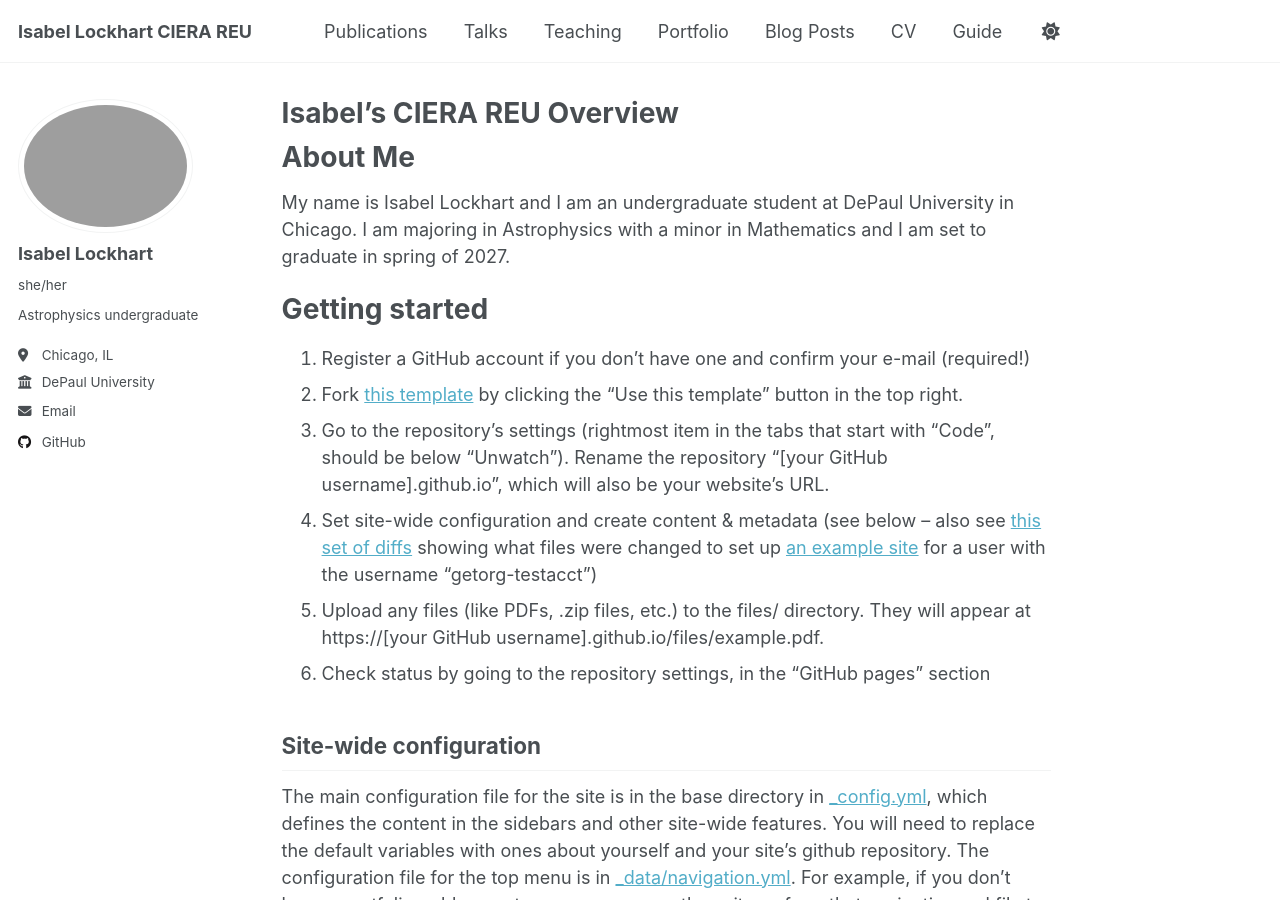
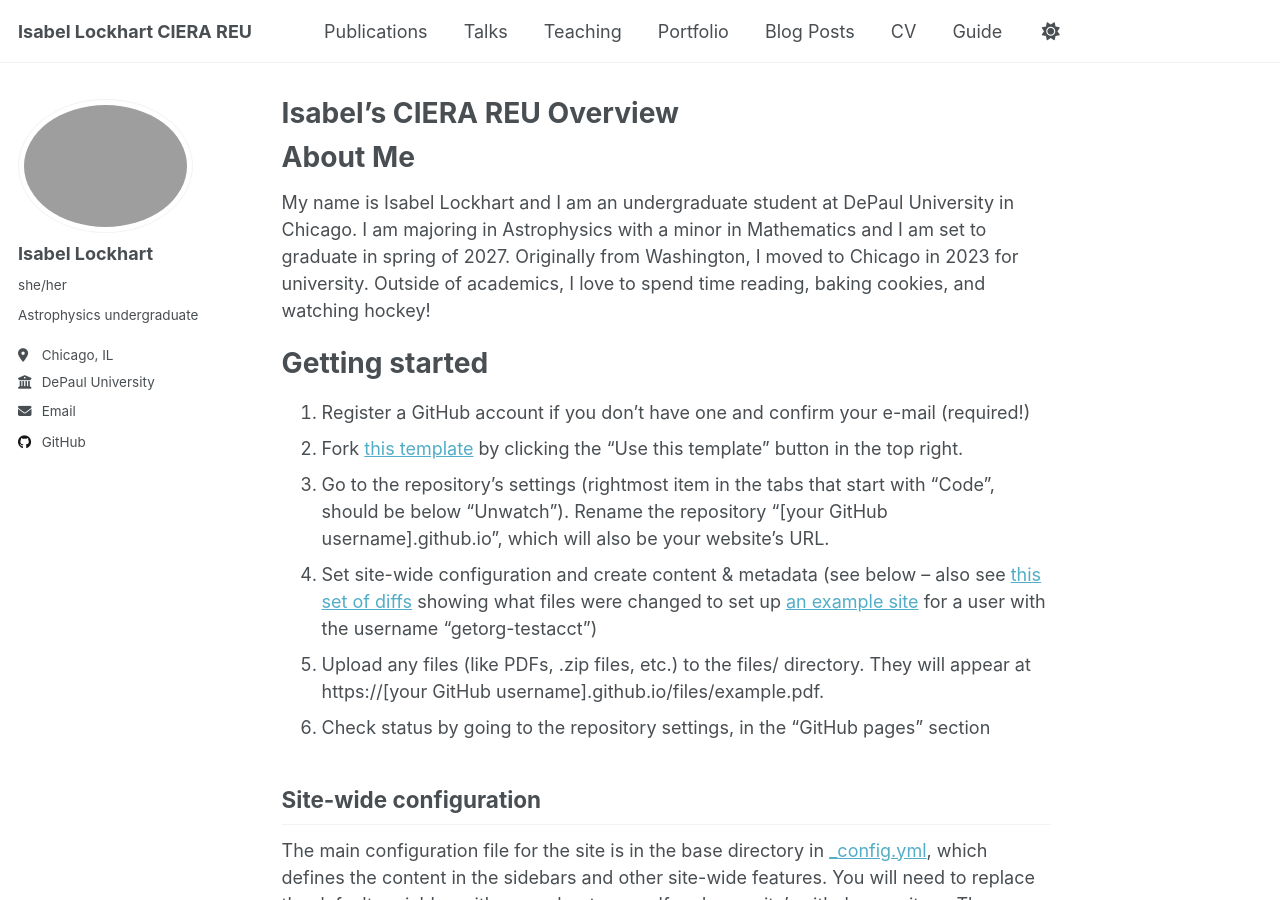
Before and after one commit to Isabel-Lockhart/CIERA, a Jekyll site: the page built from _pages/about.md, in a window 1280 px wide and 900 px high. Built offline with Jekyll 4.4.1, drawn with Linux system fonts in a browser that asks for light colours; a script that is not in the unit is left out.

Commit message:
Update about.md
update about me section

```diff
--- a/_pages/about.md
+++ b/_pages/about.md
@@ -9,7 +9,7 @@ redirect_from:
 
 About Me
 ======
-My name is Isabel Lockhart and I am an undergraduate student at DePaul University in Chicago. I am majoring in Astrophysics with a minor in Mathematics and I am set to graduate in spring of 2027.
+My name is Isabel Lockhart and I am an undergraduate student at DePaul University in Chicago. I am majoring in Astrophysics with a minor in Mathematics and I am set to graduate in spring of 2027. Originally from Washington, I moved to Chicago in 2023 for university. Outside of academics, I love to spend time reading, baking cookies, and watching hockey!
 
 Getting started
 ======
```
